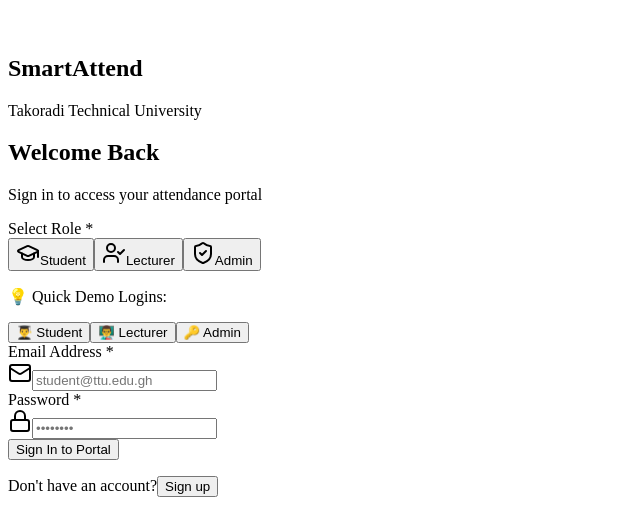
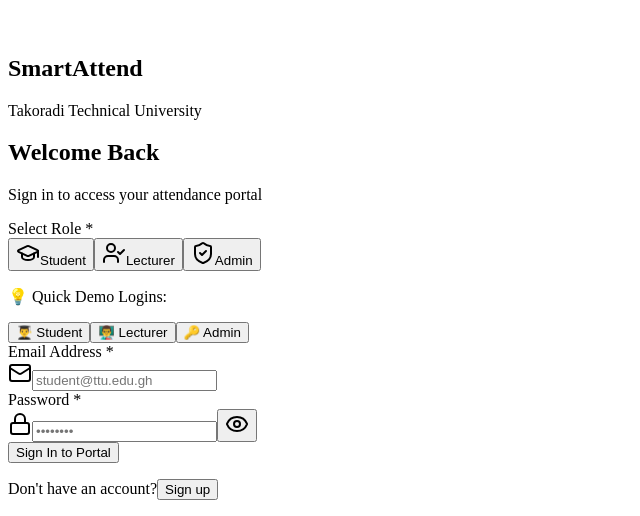
Before and after one commit to Cob2024/attendance-web-app, a React (Vite) app: page /login in a window 1280 px wide. Shown: the part 4624-5140 px from the top of the page, without its empty margins (0-640 px from the left). Built offline with nearby package versions, Linux system fonts and the light colour scheme; no server answers; the HTML template or start-up script is replaced by a standard one.

Commit message:
feat(auth): add interactive eye toggle button to reveal and hide typed passwords

```diff
--- a/src/app/pages/Login.tsx
+++ b/src/app/pages/Login.tsx
@@ -14,7 +14,9 @@
   ShieldCheck,
   MapPin,
   Smartphone,
-  CheckCircle2
+  CheckCircle2,
+  Eye,
+  EyeOff
 } from 'lucide-react';
 
 export const Login: React.FC = () => {
@@ -22,6 +24,8 @@
   const [email, setEmail] = useState('');
   const [password, setPassword] = useState('');
   const [confirmPassword, setConfirmPassword] = useState('');
+  const [showPassword, setShowPassword] = useState(false);
+  const [showConfirmPassword, setShowConfirmPassword] = useState(false);
   const [name, setName] = useState('');
   const [studentId, setStudentId] = useState('');
   const [programme, setProgramme] = useState('');
@@ -370,13 +374,21 @@
                   <Lock className="absolute left-3 top-1/2 -translate-y-1/2 w-4 h-4 text-gray-400" />
                   <input
                     id="password"
-                    type="password"
+                    type={showPassword ? 'text' : 'password'}
                     value={password}
                     onChange={(e) => setPassword(e.target.value)}
-                    className="w-full pl-9 pr-4 py-2 border border-gray-300 rounded-xl focus:ring-2 focus:ring-ttu-navy focus:border-transparent text-sm"
+                    className="w-full pl-9 pr-10 py-2 border border-gray-300 rounded-xl focus:ring-2 focus:ring-ttu-navy focus:border-transparent text-sm"
                     placeholder="••••••••"
                     required
                   />
+                  <button
+                    type="button"
+                    onClick={() => setShowPassword(!showPassword)}
+                    className="absolute right-3 top-1/2 -translate-y-1/2 text-gray-400 hover:text-gray-600 dark:hover:text-slate-200 transition-colors p-1"
+                    aria-label={showPassword ? 'Hide password' : 'Show password'}
+                  >
+                    {showPassword ? <EyeOff className="w-4 h-4" /> : <Eye className="w-4 h-4" />}
+                  </button>
                 </div>
               </div>
 
@@ -390,13 +402,21 @@
                     <Lock className="absolute left-3 top-1/2 -translate-y-1/2 w-4 h-4 text-gray-400" />
                     <input
                       id="confirmPassword"
-                      type="password"
+                      type={showConfirmPassword ? 'text' : 'password'}
                       value={confirmPassword}
                       onChange={(e) => setConfirmPassword(e.target.value)}
-                      className="w-full pl-9 pr-4 py-2 border border-gray-300 rounded-xl focus:ring-2 focus:ring-ttu-navy focus:border-transparent text-sm"
+                      className="w-full pl-9 pr-10 py-2 border border-gray-300 rounded-xl focus:ring-2 focus:ring-ttu-navy focus:border-transparent text-sm"
                       placeholder="••••••••"
                       required
                     />
+                    <button
+                      type="button"
+                      onClick={() => setShowConfirmPassword(!showConfirmPassword)}
+                      className="absolute right-3 top-1/2 -translate-y-1/2 text-gray-400 hover:text-gray-600 dark:hover:text-slate-200 transition-colors p-1"
+                      aria-label={showConfirmPassword ? 'Hide password' : 'Show password'}
+                    >
+                      {showConfirmPassword ? <EyeOff className="w-4 h-4" /> : <Eye className="w-4 h-4" />}
+                    </button>
                   </div>
                 </div>
               )}
```
